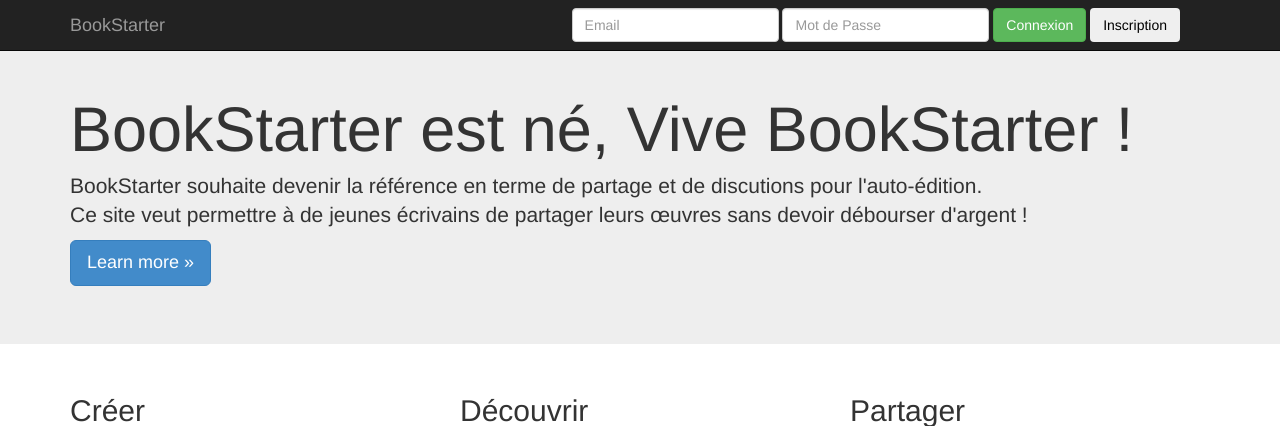
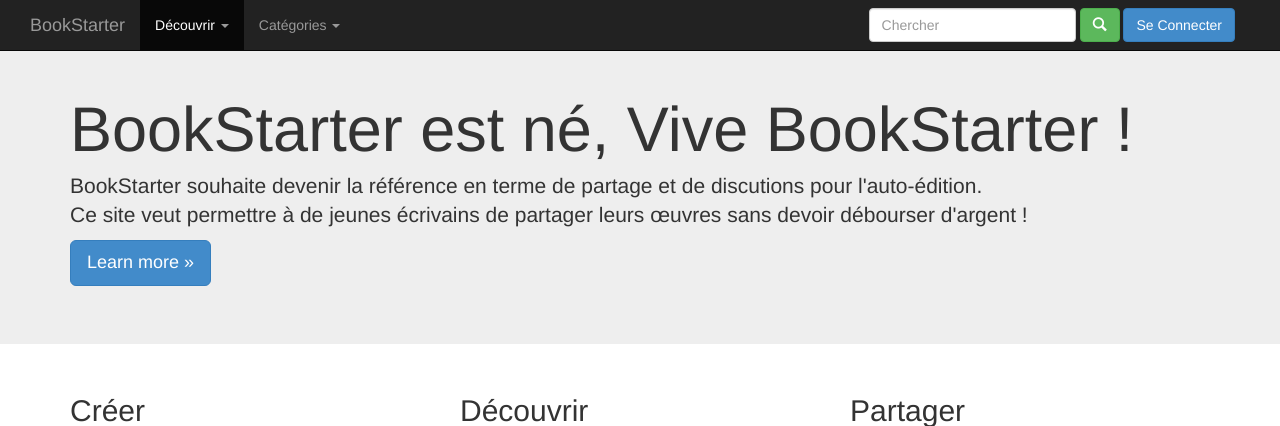
Before and after one commit to palepoivre/BookStarter, a PHP site: page / in a window 1280 px wide. Shown: the top 426 px of the page. Run offline with PHP 8.4, Linux system fonts and the light colour scheme; some libraries are stand-ins or nearby versions.

Commit message:
Update navbar

```diff
--- a/css/bookstarter.css
+++ b/css/bookstarter.css
@@ -1,5 +1,11 @@
+
 /* Move down content because we have a fixed navbar that is 50px tall */
 body {
   padding-top: 30px;
   padding-bottom: 20px;
 }
+
+/* Dropdown on hover */
+ul.nav li.dropdown-hover:hover ul.dropdown-menu {
+    display: block;
+}
--- a/index.html
+++ b/index.html
@@ -17,22 +17,43 @@
 </head>
 <body>
 <div class="navbar navbar-inverse navbar-fixed-top">
-      <div class="container">
+	<div class=="container">
+		<div class="col-xs-12">
+			<!-- Brand and toggle get grouped for better mobile display -->
 			<div class="navbar-header">
+				<button type="button" class="navbar-toggle" data-toggle="collapse" data-target=".navbar-collapse">
+					<span class="icon-bar"></span><span class="icon-bar"></span><span class="icon-bar"></span>
+				</button>
 				<a class="navbar-brand" href="#">BookStarter</a>
 			</div>
 			<div class="navbar-collapse collapse">
+				<ul class="nav navbar-nav">
+					<li class="dropdown dropdown-hover active">
+						<a href="#" class="dropdown-toggle" data-toggle="dropdown">Découvrir <b class="caret"></b></a>
+						<ul class="dropdown-menu">
+							<li><a href="#">Nouveautés</a></li>
+							<li><a href="#">Les plus populaires</a></li>
+							<li><a href="#">Mis en avant</a></li>
+						</ul>
+					</li>
+					<li class="dropdown dropdown-hover">
+						<a href="#" class="dropdown-toggle" data-toggle="dropdown">Catégories <b class="caret"></b></a>
+						<ul class="dropdown-menu">
+							<li><a href="#">Romans</a></li>
+							<li><a href="#">Biographies</a></li>
+							<li><a href="#">Documentaires</a></li>
+						</ul>
+					</li>
+				</ul>
 				<form class="navbar-form navbar-right">
 					<div class="form-group">
-              <input type="text" placeholder="Email" class="form-control">
+						<input type="password" placeholder="Chercher" class="form-control">
 					</div>
-            <div class="form-group">
-              <input type="password" placeholder="Mot de Passe" class="form-control">
-            </div>
-            <button type="submit" class="btn btn-success">Connexion</button>
-            <button type="submit" class="btn">Inscription</button>
+					<button type="submit" class="btn btn-success"><span class="glyphicon glyphicon-search"></span></button>
+					<button type="button" class="btn btn-primary">Se Connecter</button>
 				</form>
 			</div><!--/.navbar-collapse -->
+		</div>
 	</div>
 </div>
 
```
Lines whose indentation alone changed are shown as unchanged.
